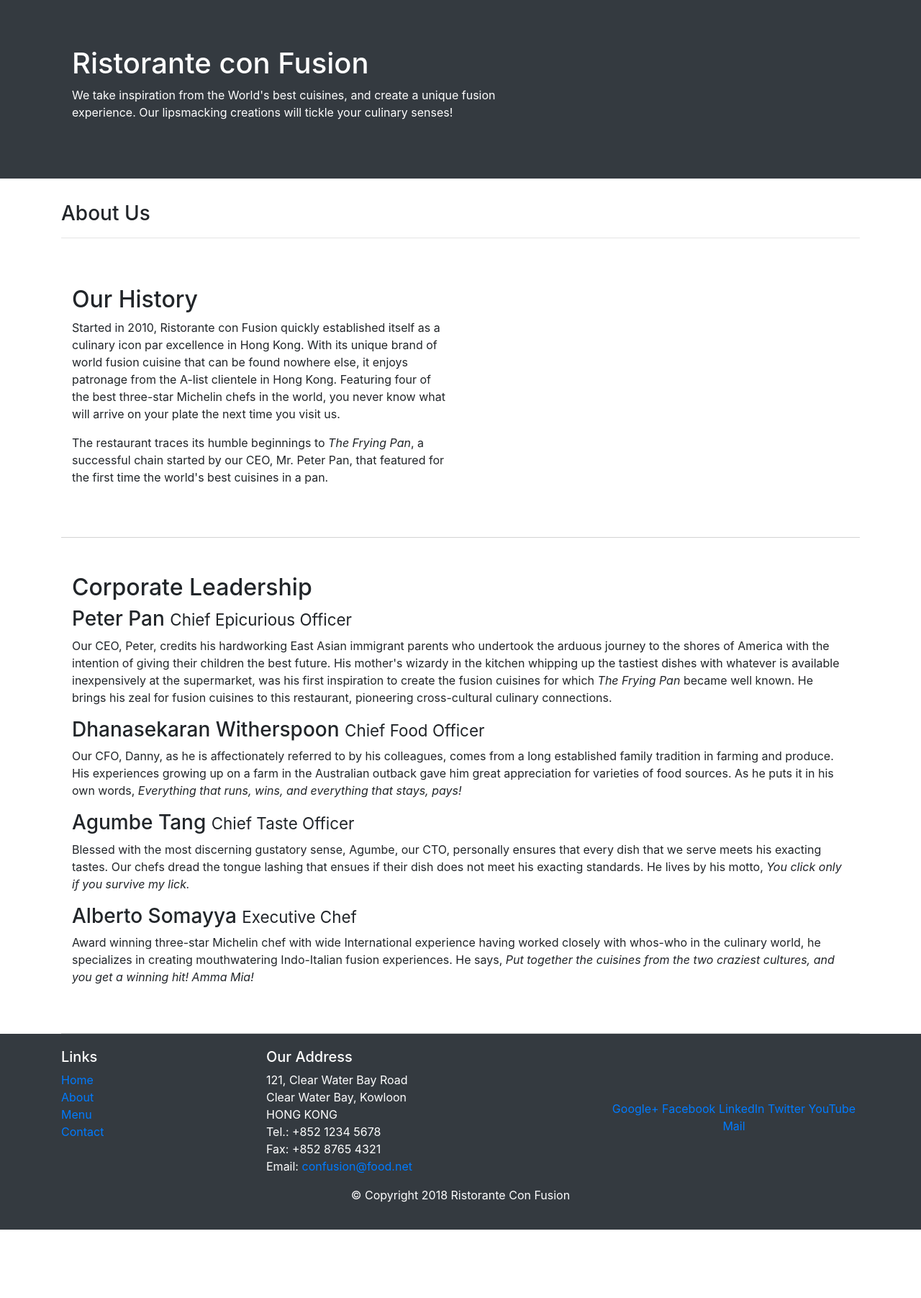
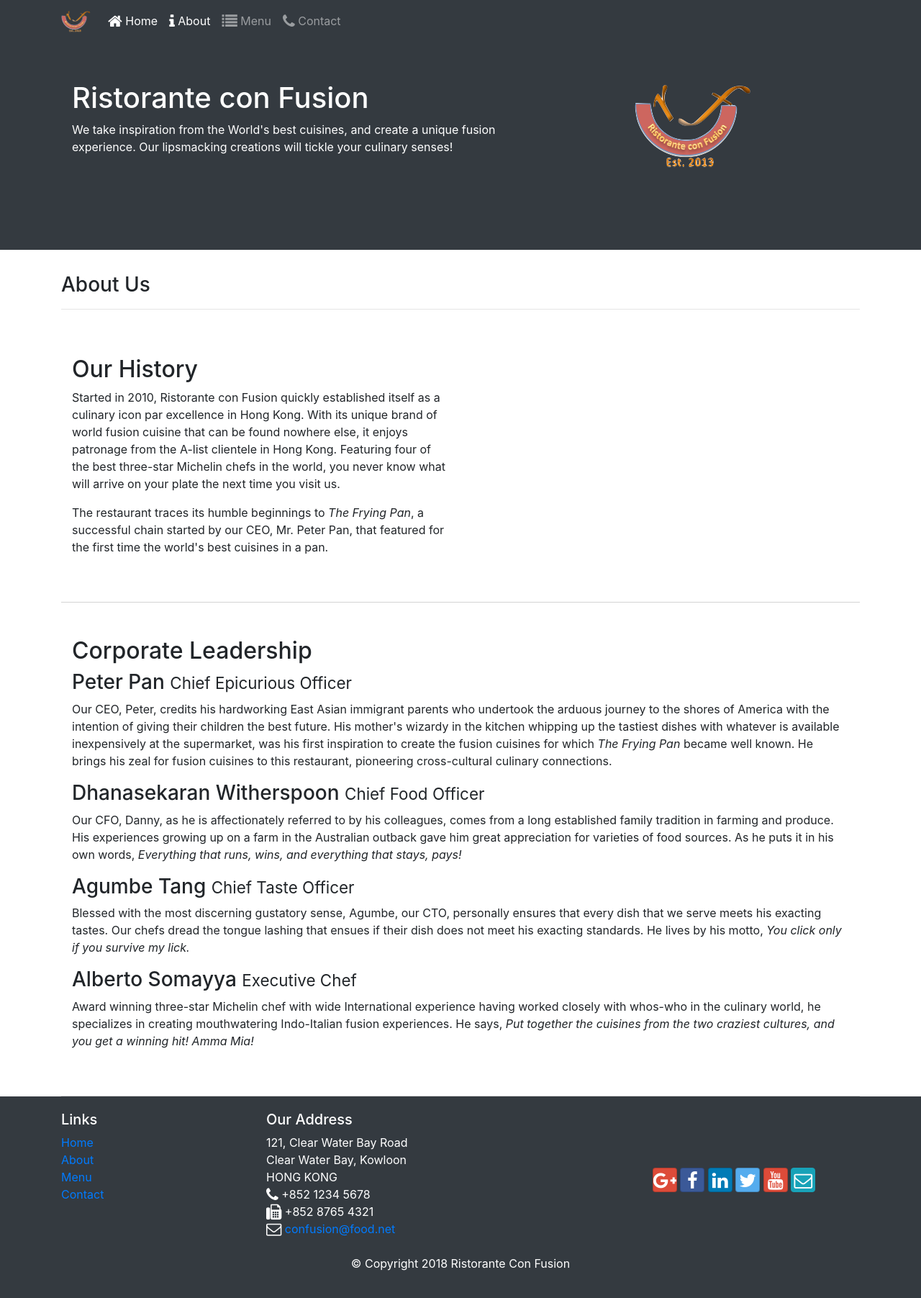
Before and after one commit to joshkainth/coursera-repo, a website: page aboutus.html in a window 1280 px wide. Shown: the whole page at 72% size. Before the commit the page ends 1708 px from the top, so only its background shows below. Drawn offline with nearby package versions, Linux system fonts and the light colour scheme.

Commit message:
Week 2 Assignments Done

```diff
--- a/aboutus.html
+++ b/aboutus.html
@@ -9,8 +9,10 @@
     <!-- CSS only -->
     <link rel="stylesheet" href="https://stackpath.bootstrapcdn.com/bootstrap/4.5.2/css/bootstrap.min.css"
         integrity="sha384-JcKb8q3iqJ61gNV9KGb8thSsNjpSL0n8PARn9HuZOnIxN0hoP+VmmDGMN5t9UJ0Z" crossorigin="anonymous">
-    <!-- <link rel="Stylesheet" href="../assets/css/style.css"> -->
-    <style>
+        <link rel="stylesheet" href="node_modules/font-awesome/css/font-awesome.min.css">
+        <link rel="stylesheet" href="node_modules/bootstrap-social/bootstrap-social.css">
+    <link rel="Stylesheet" href="../assets/css/style.css">
+    <!-- <style>
         .row-header {
             margin: 0px auto;
             padding: 0px auto;
@@ -36,11 +38,34 @@
             font-size: 80%;
             margin: 0px;
         }
-    </style>
+    </style> -->
     <title>Ristorante Con Fusion: About Us</title>
 </head>
 
 <body>
+    <nav class="navbar bg-dark navbar-dark navbar-expand-sm fixed-top">
+        <div class="container">
+            <div class="navbar-brand">
+                <img src="assets/images/logo.png" alt="" class="img-fluid" height="30" width="41">
+            </div>
+            <button class="navbar-toggler" type="button" data-toggle="collapse" data-target="#Navbar">
+                <span class="navbar-toggler-icon"></span>
+            </button>
+            <div class="collapse navbar-collapse" id="Navbar">
+                <ul class="navbar-nav mr-auto">
+                    <li class="nav-item active"><a href="./index.html" class="nav-link"><span class="fa fa-home fa-lg"></span>
+                            Home</a></li>
+                    <li class="nav-item"><a href="" class="nav-link active"><span class="fa fa-info fa-lg"></span>
+                            About</a></li>
+                    <li class="nav-item"><a href="" class="nav-link"><span class="fa fa-list fa-lg"></span> Menu</a>
+                    </li>
+                    <li class="nav-item"><a href="" class="nav-link"><span
+                                class="fa fa-phone fa-lg"></span> Contact</a></li>
+
+                </ul>
+            </div>
+        </div>
+    </nav>
     <header class="jumbotron bg-dark text-white">
         <div class="container">
             <div class="row row-header">
@@ -49,7 +74,9 @@
                     <p>We take inspiration from the World's best cuisines, and create a unique fusion experience. Our
                         lipsmacking creations will tickle your culinary senses!</p>
                 </div>
-                <div class="col-12 col-sm"></div>
+                <div class="col-12 col-sm text-center align-self-center">
+                    <img class="img-fluid" src="assets/images/logo.png" alt="Ristorante con Fusion">
+                </div>
             </div>
         </div>
     </header>
@@ -117,7 +144,7 @@
                 <div class="col-4 col-sm-2">
                     <h5>Links</h5>
                     <ul class="list-unstyled">
-                        <li><a href="#">Home</a></li>
+                        <li><a href="./index.html">Home</a></li>
                         <li><a href="#">About</a></li>
                         <li><a href="#">Menu</a></li>
                         <li><a href="#">Contact</a></li>
@@ -129,24 +156,24 @@
                         121, Clear Water Bay Road<br>
                         Clear Water Bay, Kowloon<br>
                         HONG KONG<br>
-                        Tel.: +852 1234 5678<br>
-                        Fax: +852 8765 4321<br>
-                        Email: <a href="mailto:confusion@food.net">confusion@food.net</a>
+                        <i class="fa fa-phone fa-lg"></i> +852 1234 5678<br>
+                        <i class="fa fa-fax fa-lg"></i> +852 8765 4321<br>
+                        <i class="fa fa-envelope-o fa-lg"></i> <a href="mailto:confusion@food.net">confusion@food.net</a>
                     </address>
                 </div>
-                <div class="col-12 col-sm-4 align-self-center">
-                    <div class="text-center">
-                        <a href="http://google.com/+">Google+</a>
-                        <a href="http://www.facebook.com/profile.php?id=">Facebook</a>
-                        <a href="http://www.linkedin.com/in/">LinkedIn</a>
-                        <a href="http://twitter.com/">Twitter</a>
-                        <a href="http://youtube.com/">YouTube</a>
-                        <a href="mailto:">Mail</a>
+                <div class="col-12 col-sm align-self-center text-center">
+                    <div>
+                        <a href="http://google.com/+" class="btn btn-social-icon btn-google"><i class="fa fa-google-plus"></i></a>
+                        <a href="http://www.facebook.com/profile.php?id=" class="btn btn-social-icon btn-facebook"><i class="fa fa-facebook"></i></a>
+                        <a href="http://www.linkedin.com/in/" class="btn btn-social-icon btn-linkedin"><i class="fa fa-linkedin"></i></a>
+                        <a href="http://twitter.com/" class="btn btn-social-icon btn-twitter"><i class="fa fa-twitter"></i></a>
+                        <a href="http://youtube.com/" class="btn btn-social-icon btn-google"><i class="fa fa-youtube"></i></a>
+                        <a href="mailto:" class="btn btn-social-icon btn-info"><i class="fa fa-envelope-o"></i></a>
                     </div>
                 </div>
             </div>
-            <div class="row justify-content-center">
-                <div class="col-auto">
+            <div class="row mt-2">
+                <div class="col-auto mx-auto">
                     <p>© Copyright 2018 Ristorante Con Fusion</p>
                 </div>
             </div>
```
Also changed, not shown: index.html (+2 -2 lines).
